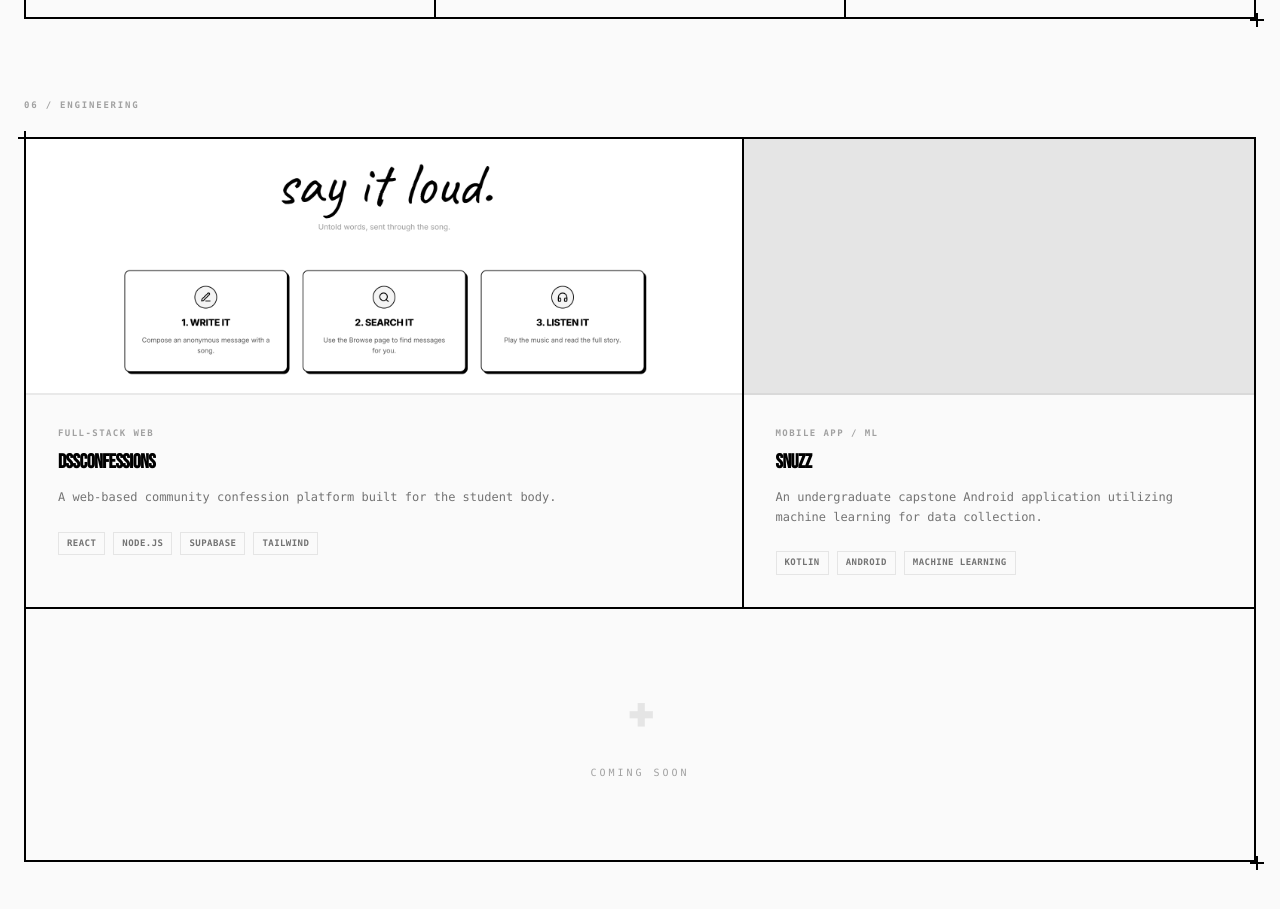
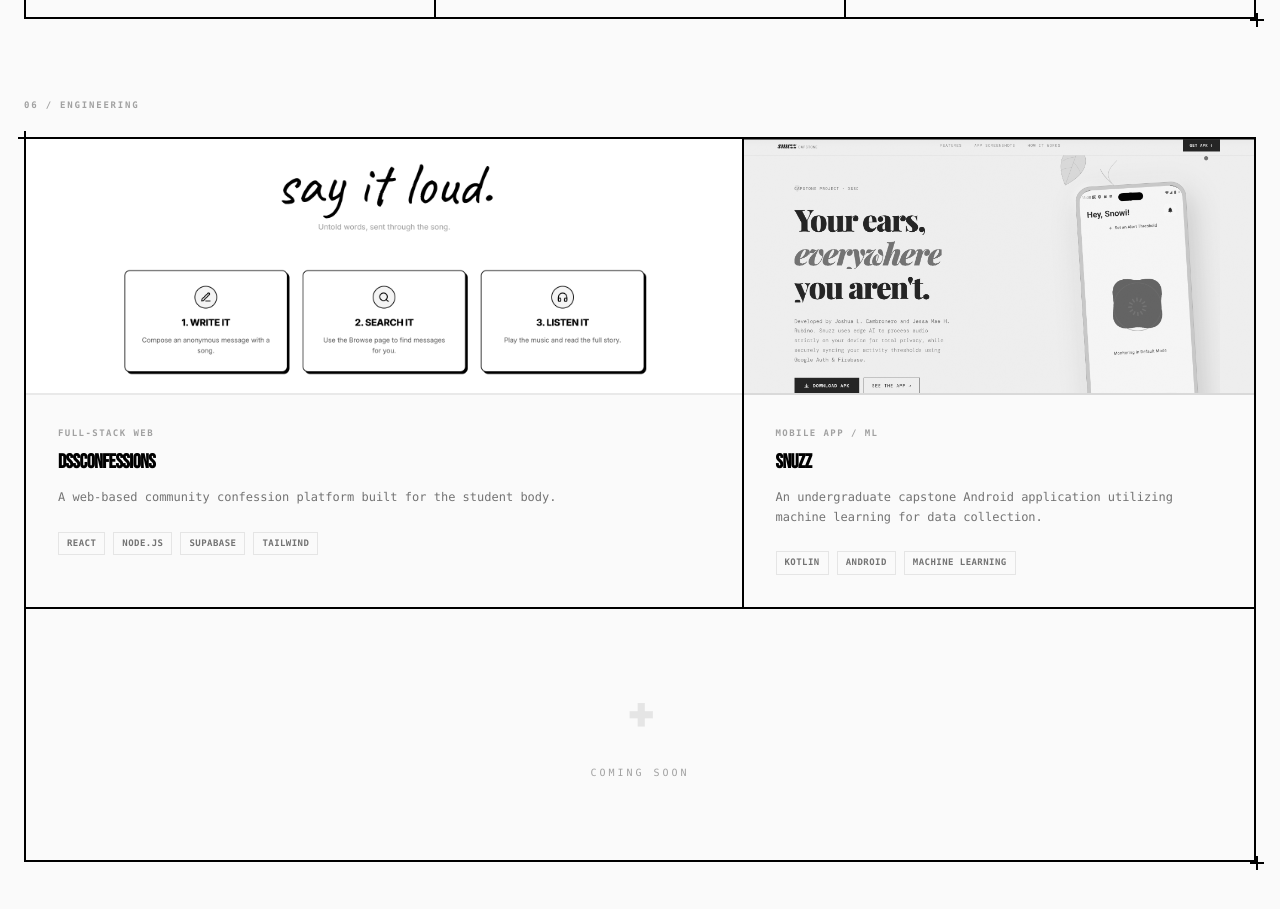
Before and after one commit to jsnowify/snowi, a React (Vite) app: page / in a window 1280 px wide. Shown: the part 2040-2949 px from the top of the page. Built offline with nearby package versions, Linux system fonts and the light colour scheme.

Commit message:
FIXED: snuzz img preview

```diff
--- a/src/components/Projects.jsx
+++ b/src/components/Projects.jsx
@@ -68,7 +68,7 @@ const sysProjects = [
     desc: "An undergraduate capstone Android application utilizing machine learning for data collection.",
     bg: "bg-neutral-200",
     preview: "mobile",
-    mainImage: null,
+    mainImage: "/imgs/snuzz/1.png",
     colSpan: "md:col-span-5",
   },
 ];
```
